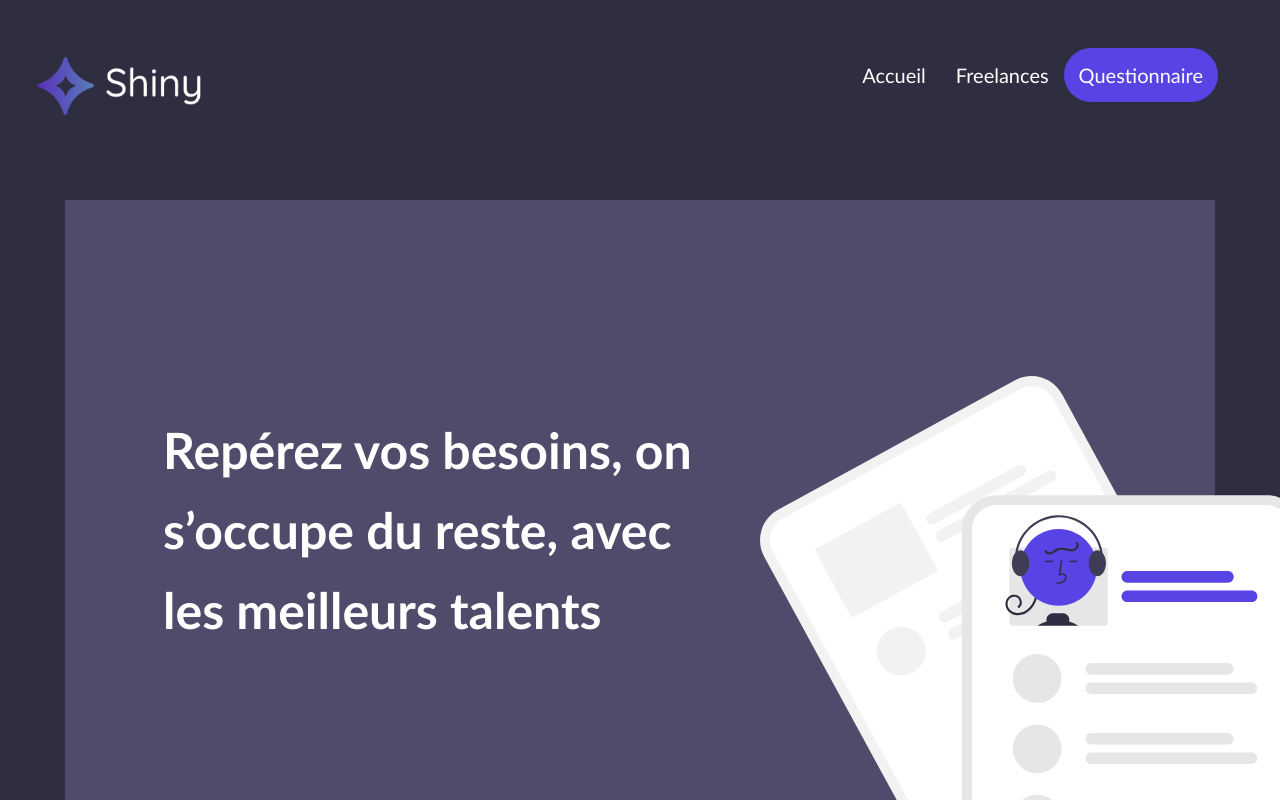
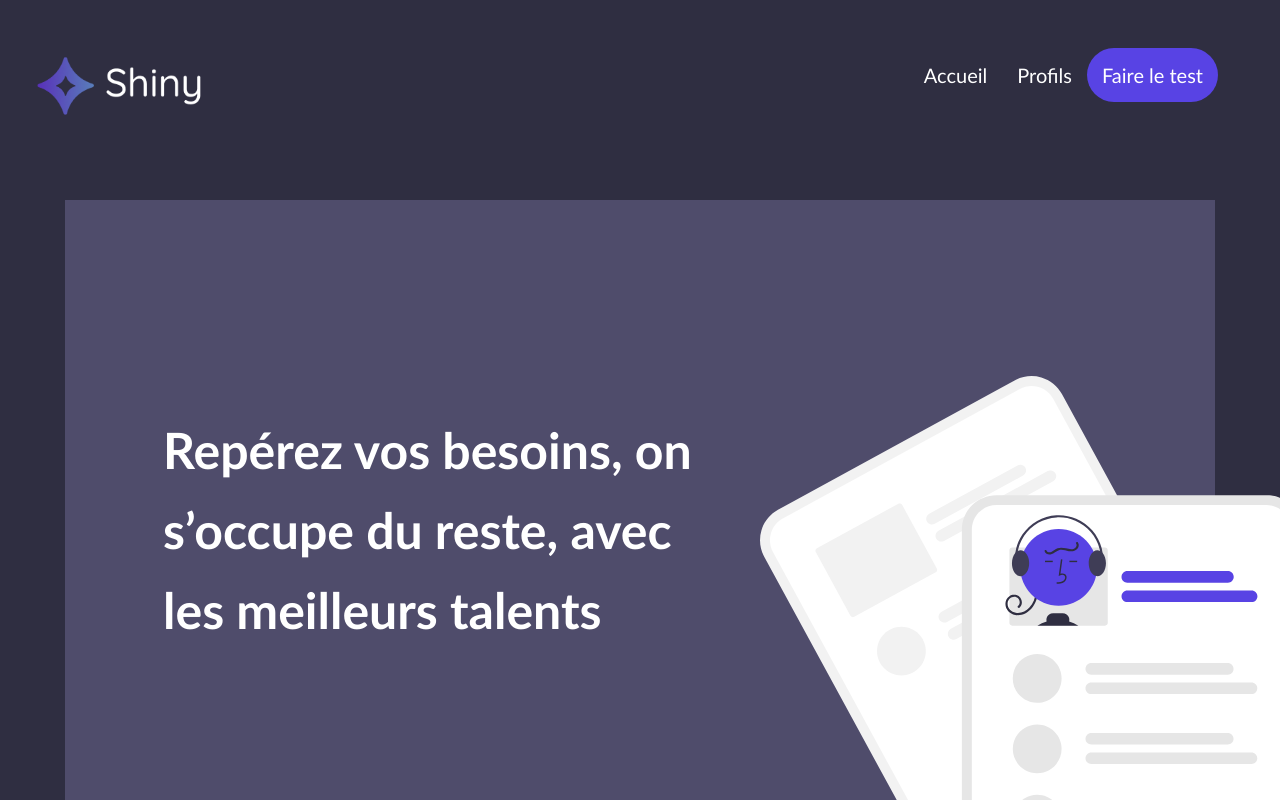
Before and after one commit to Gwiad/shiny-agency, a React (Create React App) app: page / in a window 1280 px wide. Shown: the top 800 px of the page. Built offline with nearby package versions, Linux system fonts and the light colour scheme.

Commit message:
fix nav strings

```diff
--- a/src/components/Header.tsx
+++ b/src/components/Header.tsx
@@ -57,14 +57,14 @@ function Header() {
             $isFullLink={false}
             $$typeof={Symbol('StyledLink')}
           >
-            Freelances
+            Profils
           </StyledLink>
           <StyledLink
             to="/survey/1"
             $isFullLink
             $$typeof={Symbol('StyledLink')}
           >
-            Questionnaire
+            Faire le test
           </StyledLink>
         </StyledContainer>
       </StyledDiv>
```
